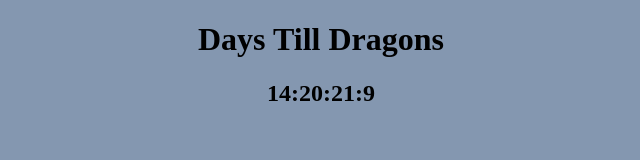
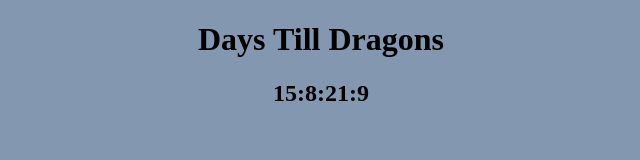
Before and after one commit to Ravenousdead/DaysTillDragons, a plain HTML site: page index.html in a window 1280 px wide. Shown: the full height of the page, 319-959 px from the left. Drawn offline with Linux system fonts and the light colour scheme.

Commit message:
Update index.html
set to noon

```diff
--- a/index.html
+++ b/index.html
@@ -12,7 +12,7 @@
     <script>
       // Set the date we're counting down to
       // var countDownDate = new Date("April 19, 2022 12:00:00").getTime();
-      var countDownDate = new Date("2022-04-19T00:00:00.000-07:00");
+      var countDownDate = new Date("2022-04-19T12:00:00.000-07:00");
       var localDownDate = new Date(countDownDate.toLocaleString('en-US', { timeZone: 'America/Los_Angeles' }));
 
       // Update the count down every 1 second
```
